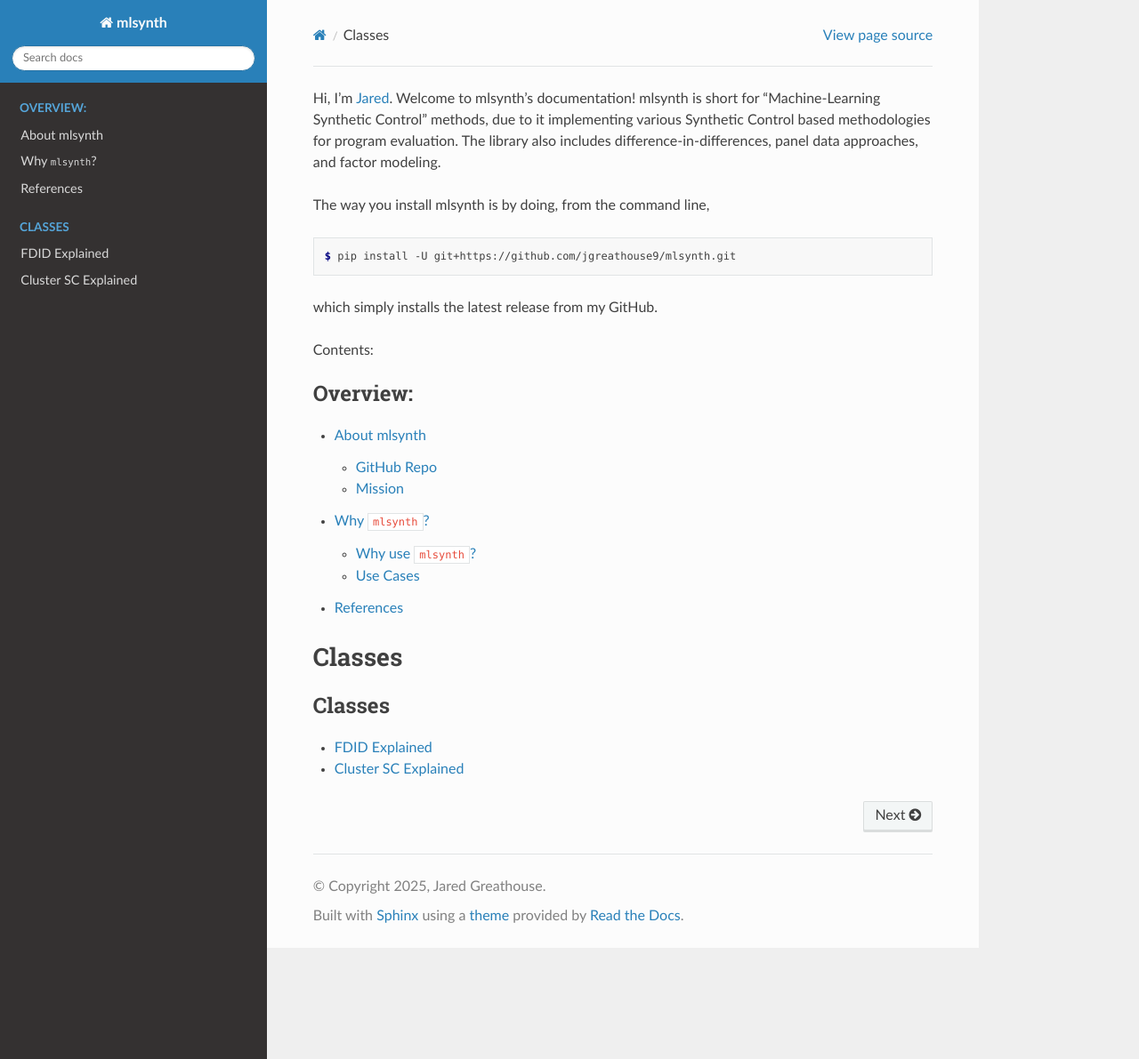
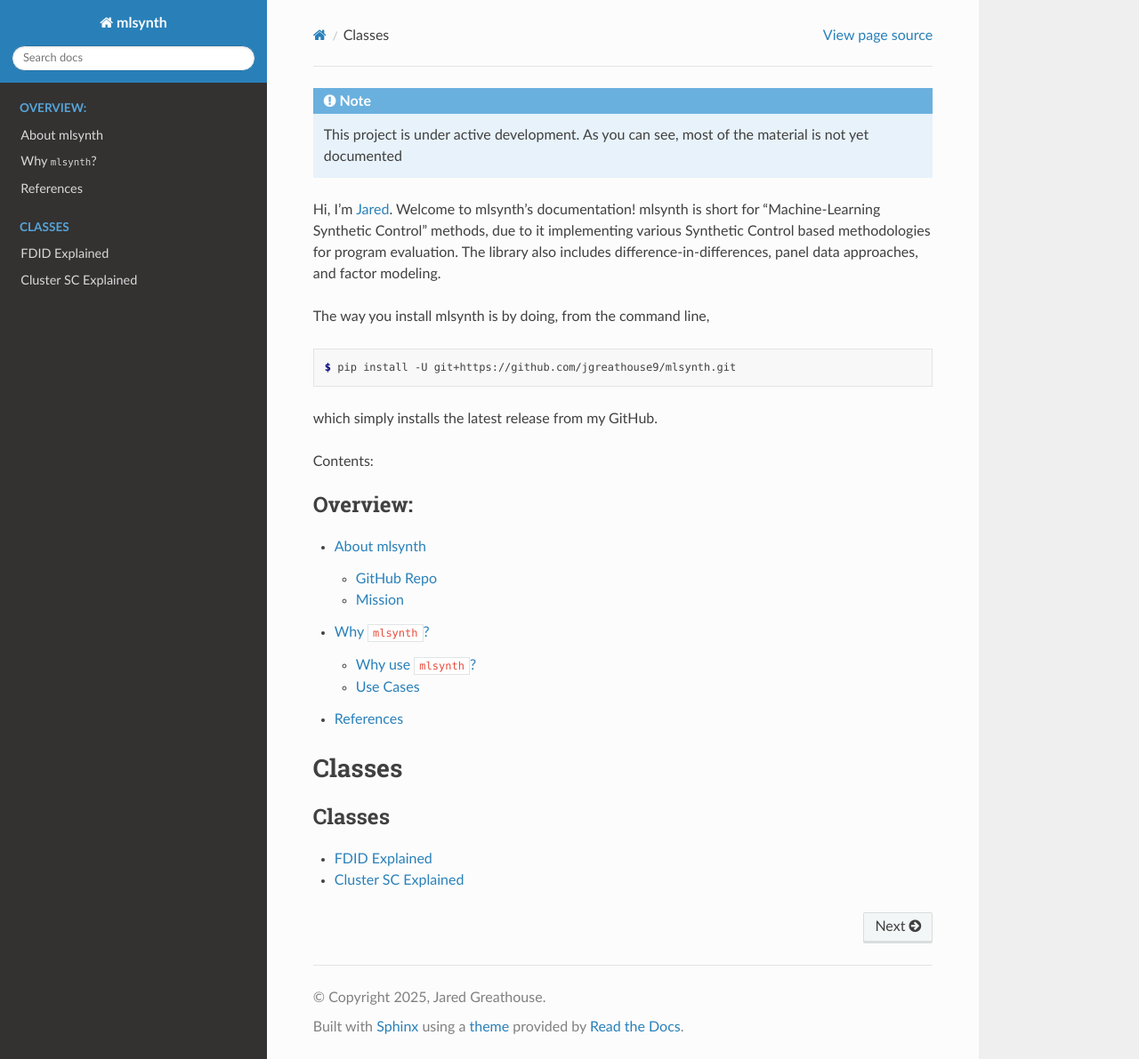
Before and after one commit to jgreathouse9/mlsynth, a Sphinx documentation site: the page built from docs/index.rst, in a window 1280 px wide and 1191 px high. Shown: the whole window at 89% size. Built offline with Sphinx 7.4.7 and the Read the Docs theme 3.1.0, drawn with Linux system fonts in a browser that asks for light colours; pages that are not in the unit, such as notebooks, are missing from menus.

Commit message:
Update index.rst

```diff
--- a/docs/index.rst
+++ b/docs/index.rst
@@ -1,5 +1,9 @@
 .. mlsynth documentation master file, created by
    sphinx-quickstart on Thu Jan 3 2025.
+
+.. note::
+
+   This project is under active development. As you can see, most of the material is not yet documented
 
 Hi, I'm `Jared <https://jgreathouse9.github.io/>`_. Welcome to mlsynth's documentation! mlsynth is short for "Machine-Learning Synthetic Control" methods, due to it implementing various Synthetic Control based methodologies for program evaluation. The library also includes difference-in-differences, panel data approaches, and factor modeling.
 
```
